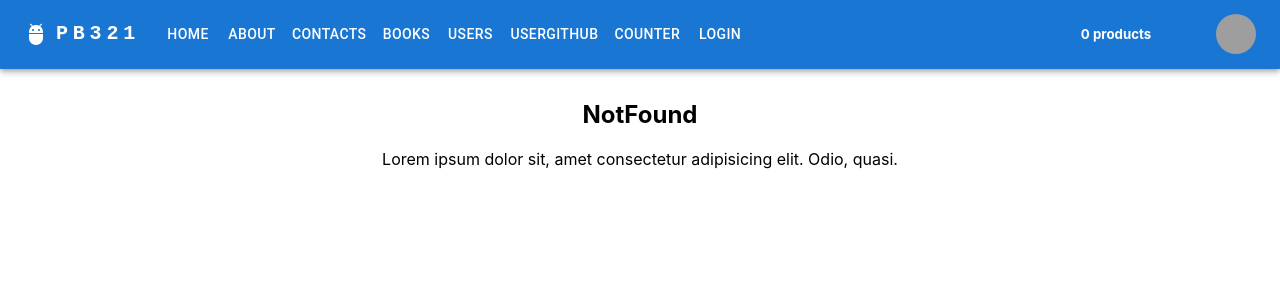
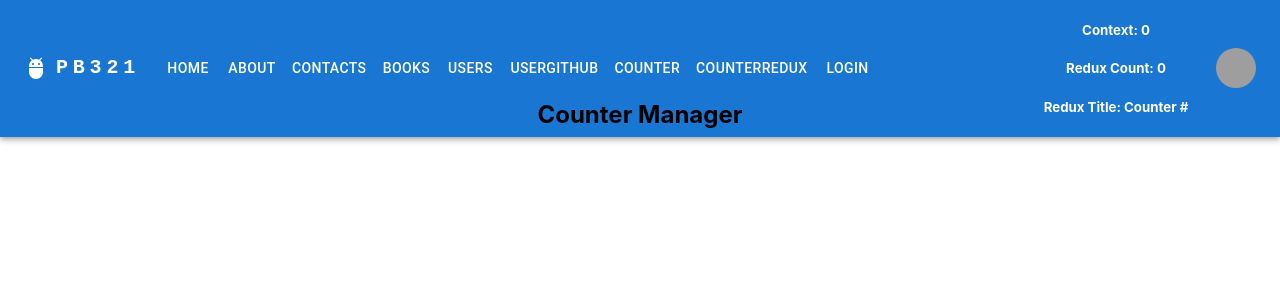
Before and after one commit to ITStepPV321/react-pv321, a React (Create React App) app: page /counterRedux in a window 1280 px wide. Shown: the top 300 px of the page. Built offline with nearby package versions, Linux system fonts and the light colour scheme; grey boxes are pictures that could not be loaded.

Commit message:
added Store with Redux, Redux Toolkit

```diff
--- a/package.json
+++ b/package.json
@@ -14,8 +14,10 @@
     "react": "^18.3.1",
     "react-dom": "^18.3.1",
     "react-hook-form": "^7.52.1",
+    "react-redux": "^9.1.2",
     "react-router-dom": "^6.24.0",
     "react-scripts": "5.0.1",
+    "redux": "^5.0.1",
     "web-vitals": "^2.1.4"
   },
   "scripts": {
--- a/src/App.js
+++ b/src/App.js
@@ -16,6 +16,7 @@ import UserLogin from './components/users/UserLogin';
 import { AuthContext } from './contexts/authContext';
 import { useState } from 'react';
 import Counter from './components/Counter';
+import CounterWithRedux from './components/CounterWithRedux';
 
 function App() {
   // const [userName, setUserName]=useState("");
@@ -55,6 +56,7 @@ function App() {
               <Route path="users" element={<UsersList/>}/>
               <Route path="userFromGithub" element={<UsersGithub/>}/>
               <Route path="counter" element={<Counter/>}/>
+              <Route path="counterRedux" element={<CounterWithRedux/>}/>
               <Route path="login" element={<UserLogin/>}/>
               <Route path="*" element={<NotFound/>}/>
             </Routes>
--- /dev/null
+++ b/src/components/CounterWithRedux.jsx
@@ -0,0 +1,27 @@
+import { Button, Stack } from "@mui/material";
+// useDispatch() , useSelector() => react-redux
+
+
+export default function CounterWithRedux() {
+    // const { count, decrement, increment, reset, increment_by_n } = useContext(CounterContext);
+    return (
+        <>
+           <Stack width="20vw" style={{ margin: "auto" }}>
+                <h2>Counter Manager</h2>
+                {/* <h3>{count}</h3> */}
+                {/* <Button variant="contained" onClick={() => increment()}>
+                    increment
+                </Button>
+                <Button variant="contained" color="success" onClick={() => decrement()}>
+                    decrement
+                </Button>
+                <Button variant="contained" onClick={() => increment_by_n(2)}>
+                    increment (+2)
+                </Button>
+                <Button variant="contained" color="error" onClick={() => reset()}>
+                    reset
+                </Button> */}
+            </Stack>
+        </>
+    )
+}
--- a/src/components/ResponsiveAppBar.js
+++ b/src/components/ResponsiveAppBar.js
@@ -20,6 +20,8 @@ import { Link } from 'react-router-dom';
 import { AuthContext } from '../contexts/authContext';
 // import { CounterContext } from '../contexts/counterContext';
 import { CounterContext } from '../contexts/counterContextWithReducer';
+import { useSelector } from 'react-redux';
+import { selectCount } from '../store/reducers/counterReducer';
 
 const pages = [
     {
@@ -49,6 +51,10 @@ const pages = [
         path: "counter"
     },
     {
+        itemMenu: 'CounterRedux',
+        path: "counterRedux"
+    },
+    {
         itemMenu: 'Login',
         path: "login"
     },
@@ -57,6 +63,8 @@ const pages = [
 const settings = ['Profile', 'Account', 'Dashboard', 'Logout'];
 
 function ResponsiveAppBar() {
+    const countByReducer=useSelector(selectCount);
+    const titleByReducer=useSelector((store)=>store.counter.title);
     // const {count}=React.useContext(CounterContext);
     const {count}=React.useContext(CounterContext);
     const { userName } = React.useContext(AuthContext);
@@ -173,7 +181,9 @@ function ResponsiveAppBar() {
 
                     </Box>
                     <Box width="200px">
-                        <h5>{count} products</h5>
+                        <h5>Context: {count} </h5>
+                        <h5>Redux Count: {countByReducer} </h5>
+                        <h5>Redux Title: {titleByReducer} </h5>
                         <AuthContext.Consumer>
                             {value => <h5>{value.userName}</h5>}
                         </AuthContext.Consumer>
--- a/src/contexts/counterContextWithReducer.js
+++ b/src/contexts/counterContextWithReducer.js
@@ -11,8 +11,8 @@ const count = 0; // initial count
 
 
 // const action={
-// type: Name_action // 'INCREMET',
-// payload: ... //step
+    // type: Name_action // 'INCREMET',
+    // payload: ... //step
 // }
 //
 //======== TYPES Actions=============
--- a/src/index.js
+++ b/src/index.js
@@ -6,11 +6,18 @@ import { BrowserRouter } from 'react-router-dom';
 import AuthProvider from './contexts/authContext';
 // import CounterProvider from './contexts/counterContext';
 import CounterProvider from './contexts/counterContextWithReducer';
+import { Provider } from 'react-redux';
+import { createStore } from 'redux';
+import rootReducer from './store/root.reducer';
 
+const store = createStore(rootReducer);
 const root = ReactDOM.createRoot(document.getElementById('root'));
 root.render(
 
   <React.StrictMode>
+    {/* using react Redux */}
+    <Provider store={store}>
+      {/* using Context */}
       <CounterProvider>
         <AuthProvider>
           <BrowserRouter>
@@ -18,6 +25,7 @@ root.render(
           </BrowserRouter>
         </AuthProvider>
       </CounterProvider>
+    </Provider>
   </React.StrictMode>
 );
 
--- /dev/null
+++ b/src/store/reducers/counterReducer.js
@@ -0,0 +1,54 @@
+
+const COUNT_DATA = {
+    count: 0,
+    title: "Counter #"
+}
+
+//======== TYPES Actions=============
+export const COUNTER_ACTION_TYPES = {
+    INCREMENT: 'INCREMENT',
+    DECREMENT: 'DECREMENT',
+    RESET: 'RESET',
+    INCREMENTBYN: 'INCREMENTBYN',
+
+}
+
+// ==================REDUCER==============
+export const counterReducer = (state = COUNT_DATA, action) => {
+    const { type, payload } = action;
+    switch (type) {
+        case COUNTER_ACTION_TYPES.INCREMENT:
+            return {
+                ...state,
+                count: state.count + 1
+            };
+        case COUNTER_ACTION_TYPES.DECREMENT:
+            return {
+                ...state,
+                count: state.count - 1
+            };;
+        case COUNTER_ACTION_TYPES.RESET:
+            return {
+                ...state,
+                count: 0
+            };
+        case COUNTER_ACTION_TYPES.INCREMENTBYN:
+            return {
+                ...state,
+                count: state.count+payload.n
+            }
+        default:
+            return { ...state }
+        // throw new Exeption('Invalid type actoion!!!')
+    }
+}
+
+
+//===============ACTIONS=================
+const decrement = () => ( { type: COUNTER_ACTION_TYPES.DECREMENT } );
+const increment = () => ( { type: COUNTER_ACTION_TYPES.INCREMENT } );
+const increment_by_n = (n) => ( { type: COUNTER_ACTION_TYPES.INCREMENTBYN, payload: {n} });
+const reset = () => ( { type: COUNTER_ACTION_TYPES.RESET });
+
+//=========SELECTORS========
+export const selectCount=(store)=>store.counter.count;
--- /dev/null
+++ b/src/store/root.reducer.js
@@ -0,0 +1,9 @@
+import { combineReducers } from "redux";
+import { counterReducer } from "./reducers/counterReducer";
+
+const rootReducer=combineReducers({
+    counter: counterReducer
+    //... other reducers
+});
+
+export default rootReducer;
```
Also changed, not shown: 1 other file (tests, documents, lock files or other folders). Lines whose indentation alone changed are shown as unchanged.
